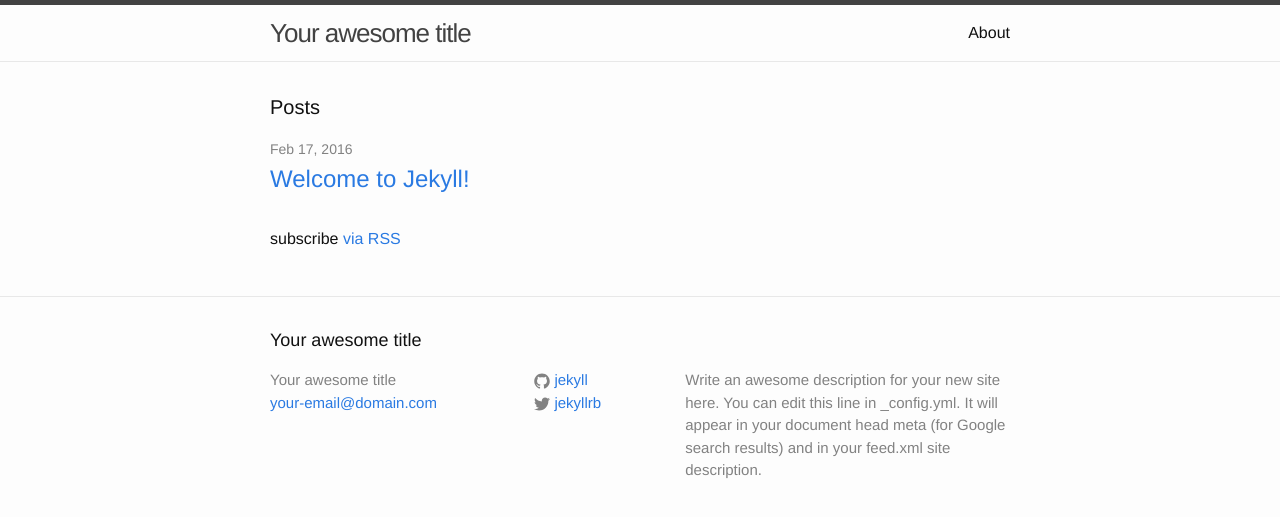
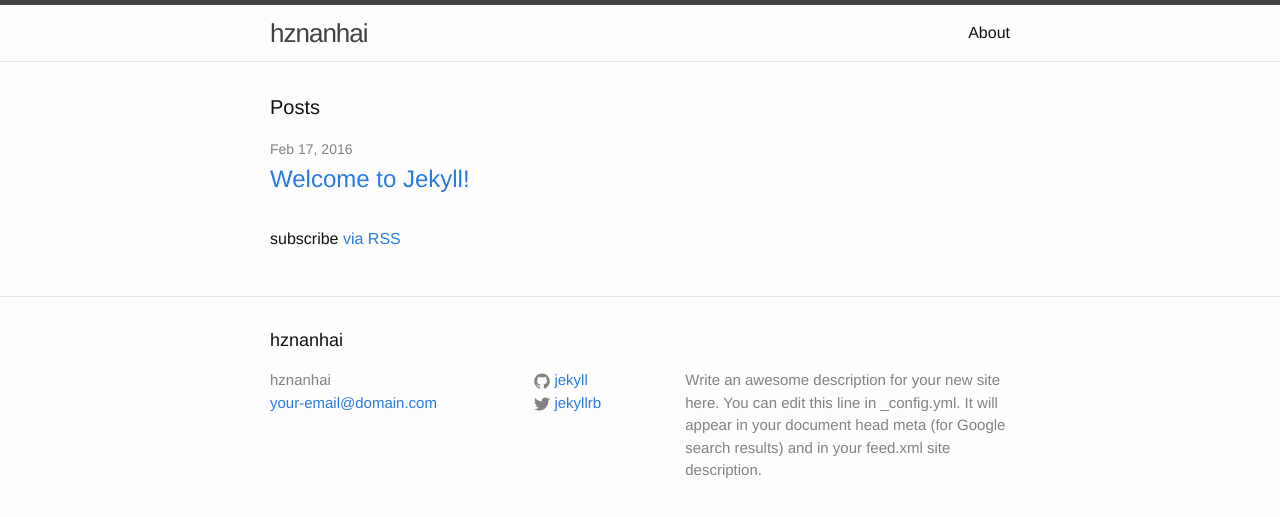
Before and after one commit to hznanhai/hznanhai.github.io, a Jekyll site: the page built from index.html, in a window 1280 px wide. Shown: the top 517 px of the page. Built offline with Jekyll 4.4.1, drawn with Linux system fonts in a browser that asks for light colours.

Commit message:
change title

```diff
--- a/_config.yml
+++ b/_config.yml
@@ -6,7 +6,7 @@
 # 'jekyll serve'. If you change this file, please restart the server process.
 
 # Site settings
-title: Your awesome title
+title: hznanhai
 email: your-email@domain.com
 description: > # this means to ignore newlines until "baseurl:"
   Write an awesome description for your new site here. You can edit this
```
